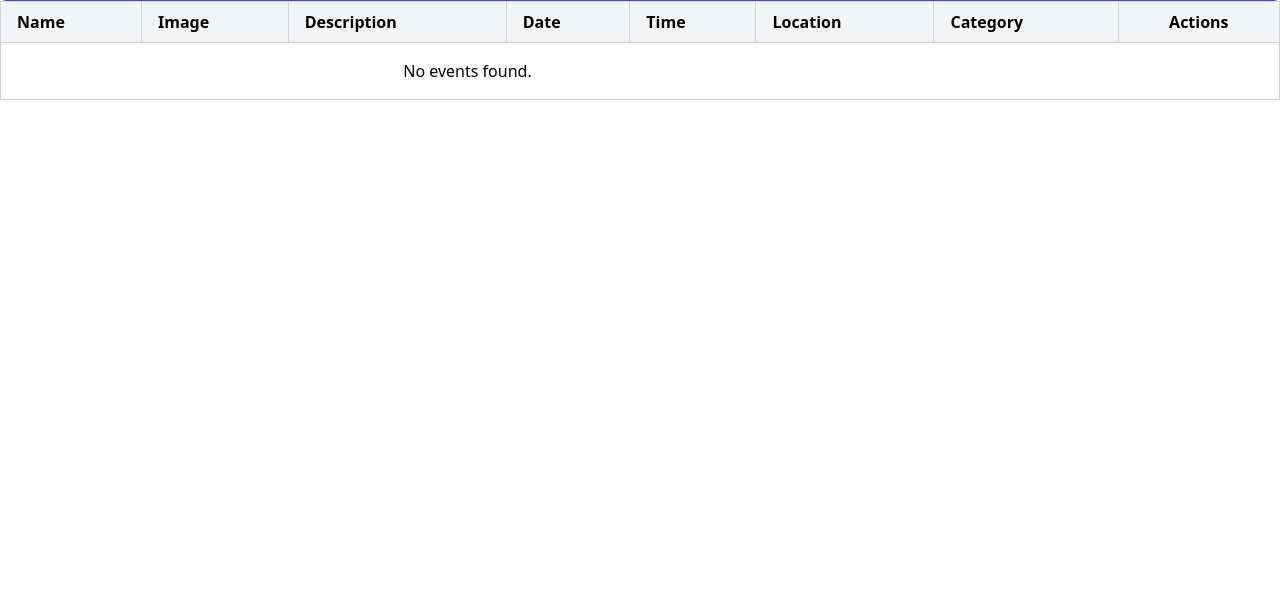
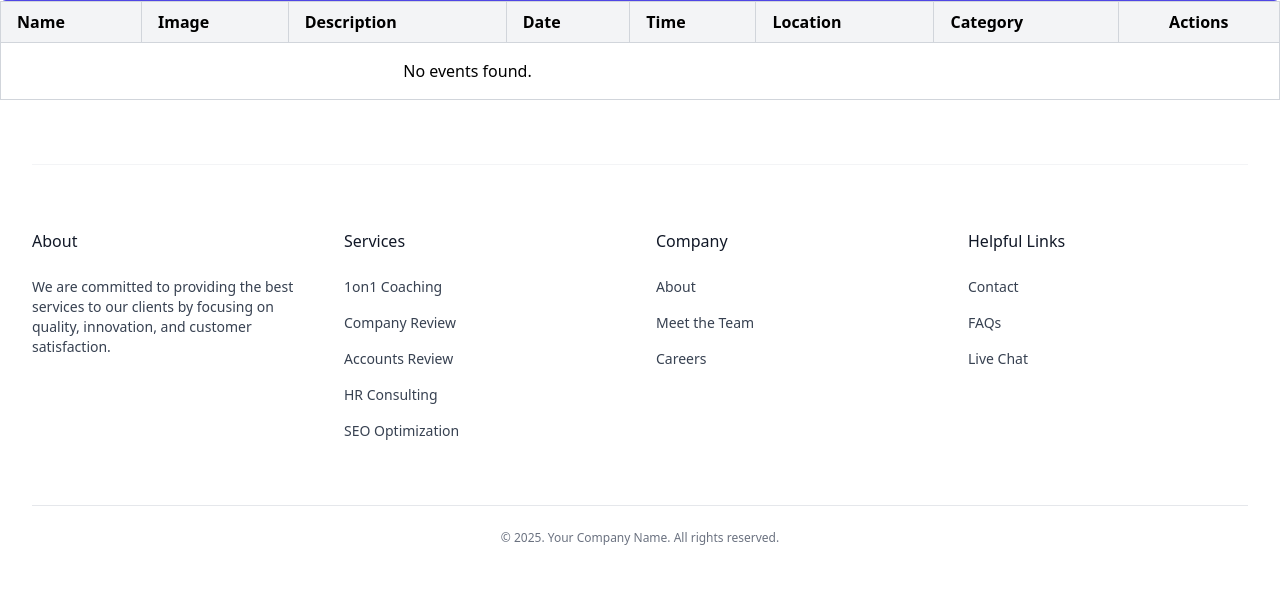
Before and after one commit to Monirul-Jim/event_management_sdp, a Django app: page /events/add in a window 1280 px wide. Shown: the part 935-1545 px from the top of the page. Before the commit the page ends 1035 px from the top, so only its background shows below. Run offline with Django 5.2, Linux system fonts and the light colour scheme; data that the repository does not hold is empty; some libraries are stand-ins or nearby versions.

Commit message:
added footer

```diff
--- a/templates/base.html
+++ b/templates/base.html
@@ -82,5 +82,54 @@
     </header>
 
     <div>{% block content %}{% endblock %}</div>
+    <footer class="bg-white">
+        <div class="mx-auto max-w-screen-xl space-y-8 px-4 py-16 sm:px-6 lg:space-y-16 lg:px-8">
+            <!-- Footer Content -->
+            <div
+                class="grid grid-cols-1 gap-8 border-t border-gray-100 pt-8 sm:grid-cols-2 lg:grid-cols-4 lg:pt-16">
+                <!-- About Section -->
+                <div>
+                    <p class="font-medium text-gray-900">About</p>
+                    <p class="mt-6 text-sm text-gray-700">
+                        We are committed to providing the best services to our clients by
+                        focusing on quality, innovation, and customer satisfaction.
+                    </p>
+                </div>
+                <!-- Services Section -->
+                <div>
+                    <p class="font-medium text-gray-900">Services</p>
+                    <ul class="mt-6 space-y-4 text-sm">
+                        <li><a href="#" class="text-gray-700 transition hover:opacity-75">1on1 Coaching</a></li>
+                        <li><a href="#" class="text-gray-700 transition hover:opacity-75">Company Review</a></li>
+                        <li><a href="#" class="text-gray-700 transition hover:opacity-75">Accounts Review</a></li>
+                        <li><a href="#" class="text-gray-700 transition hover:opacity-75">HR Consulting</a></li>
+                        <li><a href="#" class="text-gray-700 transition hover:opacity-75">SEO Optimization</a></li>
+                    </ul>
+                </div>
+                <!-- Company Section -->
+                <div>
+                    <p class="font-medium text-gray-900">Company</p>
+                    <ul class="mt-6 space-y-4 text-sm">
+                        <li><a href="#" class="text-gray-700 transition hover:opacity-75">About</a></li>
+                        <li><a href="#" class="text-gray-700 transition hover:opacity-75">Meet the Team</a></li>
+                        <li><a href="#" class="text-gray-700 transition hover:opacity-75">Careers</a></li>
+                    </ul>
+                </div>
+                <!-- Helpful Links Section -->
+                <div>
+                    <p class="font-medium text-gray-900">Helpful Links</p>
+                    <ul class="mt-6 space-y-4 text-sm">
+                        <li><a href="#" class="text-gray-700 transition hover:opacity-75">Contact</a></li>
+                        <li><a href="#" class="text-gray-700 transition hover:opacity-75">FAQs</a></li>
+                        <li><a href="#" class="text-gray-700 transition hover:opacity-75">Live Chat</a></li>
+                    </ul>
+                </div>
+            </div>
+
+            <!-- Footer Bottom -->
+            <p class="text-xs text-gray-500 text-center border-t pt-6">&copy; 2025. Your Company Name. All rights reserved.</p>
+        </div>
+    </footer>
+
 </body>
 </html>
```
